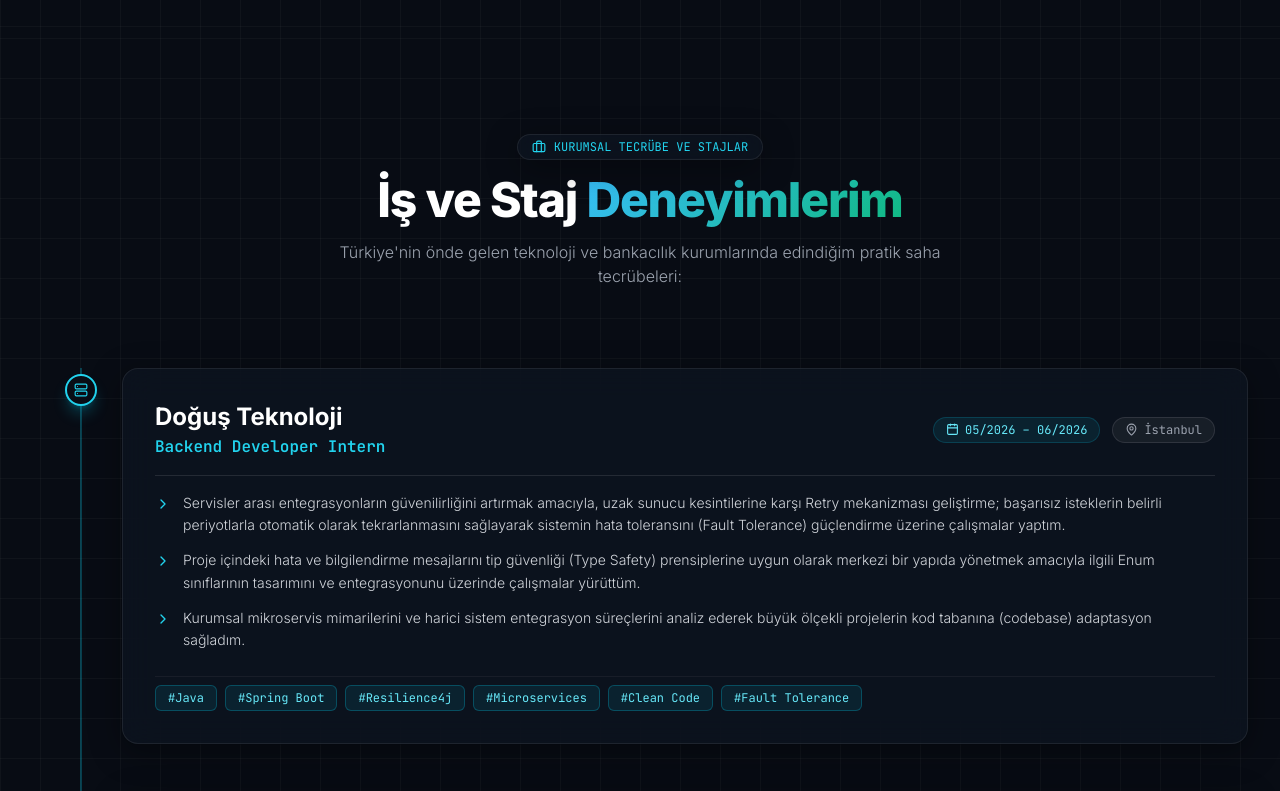
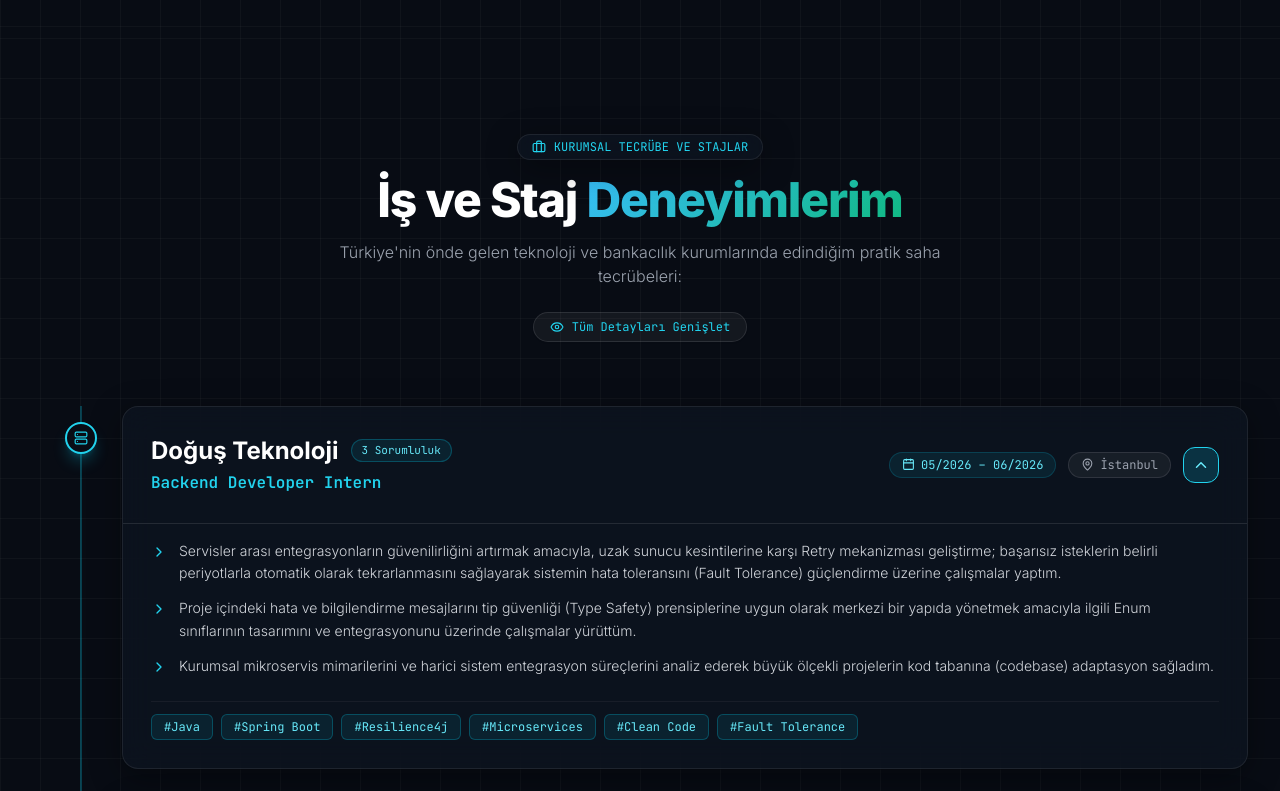
Before and after one commit to furkanmasraf/furkan-masraf-web-react, a React (Vite) app: page / in a window 1280 px wide. Shown: the part 3440-4231 px from the top of the page. Built offline with nearby package versions, Linux system fonts and the light colour scheme; no server answers.

Commit message:
feat: make experience section cards collapsible with smooth accordion animation

```diff
--- a/src/components/ExperienceSection.tsx
+++ b/src/components/ExperienceSection.tsx
@@ -1,19 +1,45 @@
-import React from 'react';
-import { motion } from 'framer-motion';
+import React, { useState } from 'react';
+import { motion, AnimatePresence } from 'framer-motion';
 import type { Experience } from '../types';
-import { Briefcase, Calendar, MapPin, ChevronRight, Server } from 'lucide-react';
+import { Briefcase, Calendar, MapPin, ChevronRight, Server, ChevronDown, Eye, EyeOff } from 'lucide-react';
 
 interface ExperienceSectionProps {
   experiences: Experience[];
 }
 
 export const ExperienceSection: React.FC<ExperienceSectionProps> = ({ experiences }) => {
+  // Track open/collapsed state for each card (Default first experience open)
+  const [expandedItems, setExpandedItems] = useState<Record<number, boolean>>({
+    0: true
+  });
+
+  const toggleItem = (index: number) => {
+    setExpandedItems(prev => ({
+      ...prev,
+      [index]: !prev[index]
+    }));
+  };
+
+  const expandAll = () => {
+    const allExpanded: Record<number, boolean> = {};
+    experiences.forEach((_, idx) => {
+      allExpanded[idx] = true;
+    });
+    setExpandedItems(allExpanded);
+  };
+
+  const collapseAll = () => {
+    setExpandedItems({});
+  };
+
+  const isAllExpanded = experiences.length > 0 && experiences.every((_, idx) => expandedItems[idx]);
+
   return (
     <section id="experience" className="py-24 relative overflow-hidden bg-grid-pattern">
       <div className="max-w-7xl mx-auto px-4 sm:px-6 lg:px-8 relative z-10">
 
         {/* Section Header */}
-        <div className="text-center space-y-4 mb-20">
+        <div className="text-center space-y-4 mb-16">
           <div className="inline-flex items-center gap-2 px-3.5 py-1 rounded-full glass-panel border border-cyan-500/30 text-cyan-400 text-xs font-mono">
             <Briefcase size={14} />
             <span>KURUMSAL TECRÜBE VE STAJLAR</span>
@@ -24,11 +50,25 @@
           <p className="text-gray-400 max-w-2xl mx-auto text-sm sm:text-base font-light">
             Türkiye'nin önde gelen teknoloji ve bankacılık kurumlarında edindiğim pratik saha tecrübeleri:
           </p>
+
+          {/* Quick Expand / Collapse Global Toggle */}
+          <div className="pt-2 flex justify-center">
+            <button
+              onClick={isAllExpanded ? collapseAll : expandAll}
+              className="inline-flex items-center gap-2 px-4 py-1.5 rounded-full bg-white/5 border border-white/10 hover:border-cyan-500/40 text-cyan-400 hover:text-cyan-300 text-xs font-mono transition-all shadow-sm"
+            >
+              {isAllExpanded ? <EyeOff size={14} /> : <Eye size={14} />}
+              <span>{isAllExpanded ? 'Tüm Detayları Daralt' : 'Tüm Detayları Genişlet'}</span>
+            </button>
+          </div>
         </div>
 
         {/* Vertical Timeline Container */}
-        <div className="relative border-l-2 border-cyan-500/30 ml-4 sm:ml-8 lg:ml-12 space-y-12">
-          {experiences.map((exp, idx) => (
+        <div className="relative border-l-2 border-cyan-500/30 ml-4 sm:ml-8 lg:ml-12 space-y-8">
+          {experiences.map((exp, idx) => {
+            const isExpanded = !!expandedItems[idx];
+
+            return (
               <motion.div
                 key={exp.id || idx}
                 initial={{ opacity: 0, x: -30 }}
@@ -38,38 +78,66 @@
                 className="relative pl-8 sm:pl-10 group"
               >
                 {/* Timeline Node Icon */}
-              <div className="absolute -left-[17px] top-1.5 w-8 h-8 rounded-full bg-[#090D16] border-2 border-cyan-400 flex items-center justify-center text-cyan-400 shadow-lg shadow-cyan-500/30 group-hover:scale-125 group-hover:bg-cyan-500 group-hover:text-white transition-all">
+                <div className="absolute -left-[17px] top-4 w-8 h-8 rounded-full bg-[#090D16] border-2 border-cyan-400 flex items-center justify-center text-cyan-400 shadow-lg shadow-cyan-500/30 group-hover:scale-110 group-hover:bg-cyan-500 group-hover:text-white transition-all z-10">
                   <Server size={14} />
                 </div>
 
                 {/* Card Container */}
-              <div className="glass-panel p-6 sm:p-8 rounded-2xl border border-white/10 hover:border-cyan-500/40 hover:bg-white/[0.06] transition-all shadow-xl">
+                <div className="glass-panel rounded-2xl border border-white/10 hover:border-cyan-500/40 transition-all shadow-xl overflow-hidden">
 
-                {/* Top Meta Header */}
-                <div className="flex flex-wrap items-center justify-between gap-4 mb-4 pb-4 border-b border-white/10">
-                  <div>
-                    <h3 className="text-2xl font-bold text-white group-hover:text-cyan-400 transition-colors">
+                  {/* Clickable Header Bar */}
+                  <div
+                    onClick={() => toggleItem(idx)}
+                    className="p-6 sm:p-7 cursor-pointer select-none flex flex-col md:flex-row md:items-center justify-between gap-4 hover:bg-white/[0.03] transition-colors"
+                  >
+                    <div className="space-y-1">
+                      <div className="flex items-center gap-3">
+                        <h3 className="text-xl sm:text-2xl font-bold text-white group-hover:text-cyan-400 transition-colors">
                           {exp.company}
                         </h3>
-                    <p className="text-cyan-400 font-semibold text-base font-mono mt-0.5">
+                        <span className="text-[11px] px-2.5 py-0.5 rounded-full bg-cyan-500/10 border border-cyan-500/30 text-cyan-300 font-mono">
+                          {exp.highlights.length} Sorumluluk
+                        </span>
+                      </div>
+                      <p className="text-cyan-400 font-semibold text-sm sm:text-base font-mono">
                         {exp.role}
                       </p>
                     </div>
 
-                  <div className="flex flex-wrap items-center gap-3">
+                    <div className="flex items-center gap-3 self-end md:self-center shrink-0">
                       <div className="flex items-center gap-1.5 px-3 py-1 rounded-full bg-cyan-500/10 border border-cyan-500/20 text-cyan-300 text-xs font-mono">
                         <Calendar size={13} />
                         <span>{exp.period}</span>
                       </div>
-                    <div className="flex items-center gap-1.5 px-3 py-1 rounded-full bg-white/5 border border-white/10 text-gray-400 text-xs font-mono">
+                      <div className="hidden sm:flex items-center gap-1.5 px-3 py-1 rounded-full bg-white/5 border border-white/10 text-gray-400 text-xs font-mono">
                         <MapPin size={13} />
                         <span>{exp.location}</span>
+                      </div>
+
+                      {/* Animated Chevron Indicator */}
+                      <div className={`p-2 rounded-xl border transition-all duration-300 ${
+                        isExpanded
+                          ? 'bg-cyan-500/20 border-cyan-400 text-cyan-300 rotate-180'
+                          : 'bg-white/5 border-white/10 text-gray-400 group-hover:text-white group-hover:border-cyan-500/40'
+                      }`}>
+                        <ChevronDown size={18} />
                       </div>
                     </div>
                   </div>
 
-                {/* Highlights List */}
-                <ul className="space-y-3 mb-6">
+                  {/* Collapsible Content Area */}
+                  <AnimatePresence initial={false}>
+                    {isExpanded && (
+                      <motion.div
+                        initial={{ opacity: 0, height: 0 }}
+                        animate={{ opacity: 1, height: 'auto' }}
+                        exit={{ opacity: 0, height: 0 }}
+                        transition={{ duration: 0.3, ease: 'easeInOut' }}
+                      >
+                        <div className="px-6 sm:px-7 pb-7 pt-2 border-t border-white/10 space-y-6">
+
+                          {/* Highlights Bullet List */}
+                          <ul className="space-y-3 pt-2">
                             {exp.highlights.map((highlight, hIdx) => (
                               <li key={hIdx} className="flex items-start gap-3 text-gray-300 text-sm leading-relaxed font-light">
                                 <ChevronRight size={16} className="text-cyan-400 flex-shrink-0 mt-1" />
@@ -79,7 +147,7 @@
                           </ul>
 
                           {/* Tech Pills */}
-                <div className="flex flex-wrap gap-2 pt-2 border-t border-white/5">
+                          <div className="flex flex-wrap gap-2 pt-3 border-t border-white/5">
                             {exp.technologies.map((tech, tIdx) => (
                               <span
                                 key={tIdx}
@@ -92,7 +160,13 @@
 
                         </div>
                       </motion.div>
-          ))}
+                    )}
+                  </AnimatePresence>
+
+                </div>
+              </motion.div>
+            );
+          })}
         </div>
 
       </div>
```
Lines whose indentation alone changed are shown as unchanged.
